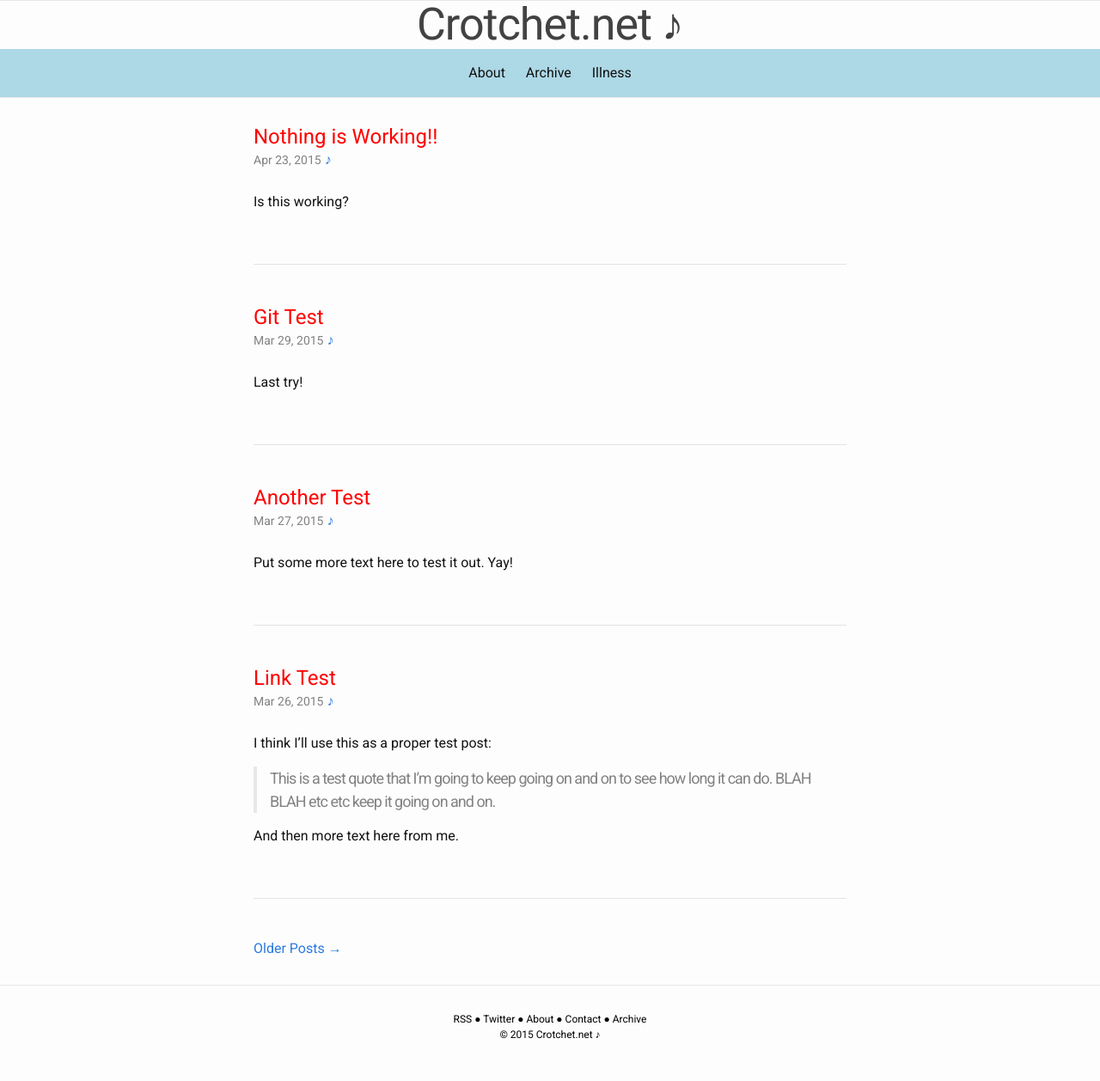
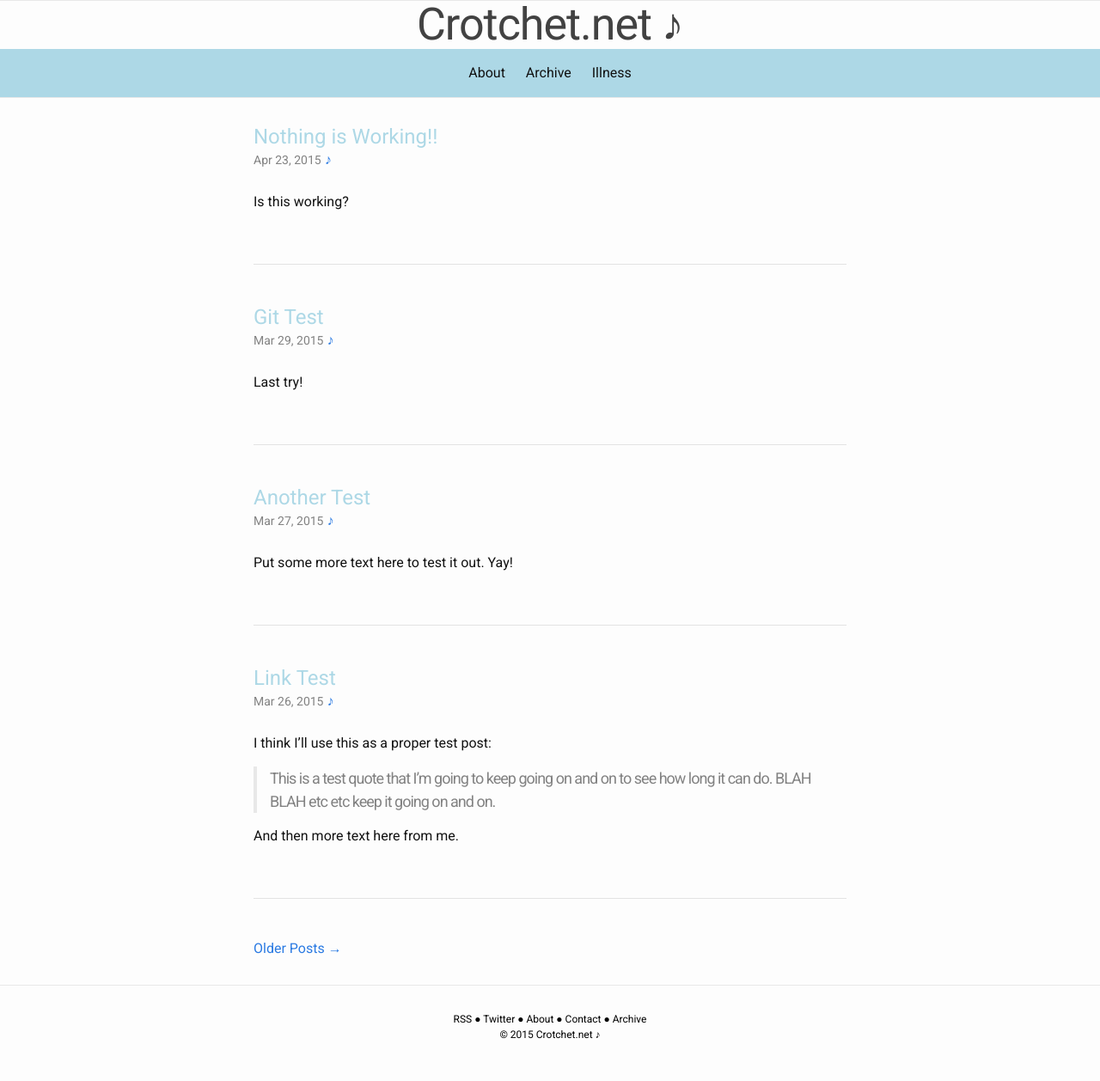
Before and after one commit to andyml123/andyml123.github.io, a Jekyll site: the page built from index.html, in a window 1280 px wide. Shown: the whole page at 86% size. Built offline with Jekyll 4.4.1, drawn with Linux system fonts in a browser that asks for light colours; the list of posts is cut into pages by our own code.

Commit message:
inital commit

```diff
--- a/_sass/_layout.scss
+++ b/_sass/_layout.scss
@@ -14,7 +14,7 @@
     font-size: 52px;
     line-height: 56px;
     letter-spacing: -1px;
-    margin-bottom: 0;
+    margin-bottom: 10;
 	text-align: center;
 
     &,
@@ -204,11 +204,11 @@
 .external-post-link {
     display: block;
     font-size: 24px;
-	color: red;
+	color: #add8e6;
 }
 
 a.external-post-link:visited {
-	color: red;
+	color: #add8e6;
 }
 
 
```
